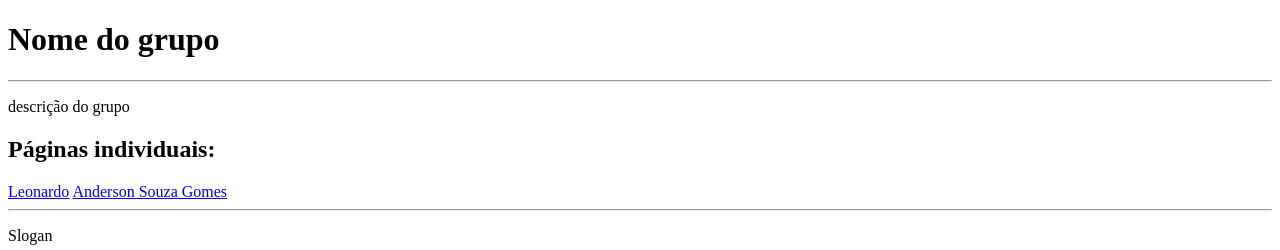
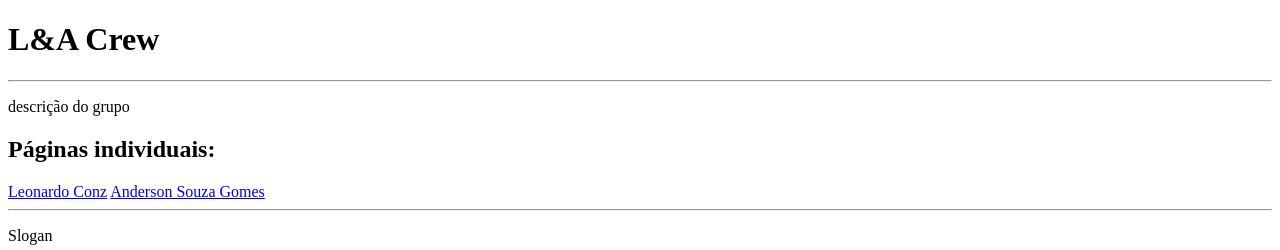
Before and after one commit to anderson3001/HTML-INjunior, a plain HTML site: page index.html in a window 1280 px wide. Shown: the top 250 px of the page. Drawn offline with Linux system fonts and the light colour scheme.

Commit message:
index.html

```diff
--- a/index.html
+++ b/index.html
@@ -3,20 +3,19 @@
 <head>
     <meta charset="UTF-8">
     <meta name="viewport" content="width=device-width, initial-scale=1.0">
-    <title>Nome do grupo</title>
+    <title>L&A Crew</title>
 </head>
 <body>
-    <!--completa com suas informações-->
     <!--se quiser mudar alguma coisa pode mudar, só tava tentando adiantar msm :))-->
     <header>
-        <h1>Nome do grupo</h1>
+        <h1>L&A Crew</h1>
     </header>
     <hr>
     <main>
         <p>descrição do grupo</p>
         <nav>
             <h2>Páginas individuais:</h2>
-            <a href="#">Leonardo</a>
+            <a href="paginaIndividualLeonardo.html">Leonardo Conz</a>
             <a href="paginaIndividualAnderson.html">Anderson Souza Gomes</a>
         </nav>
     </main>
```
